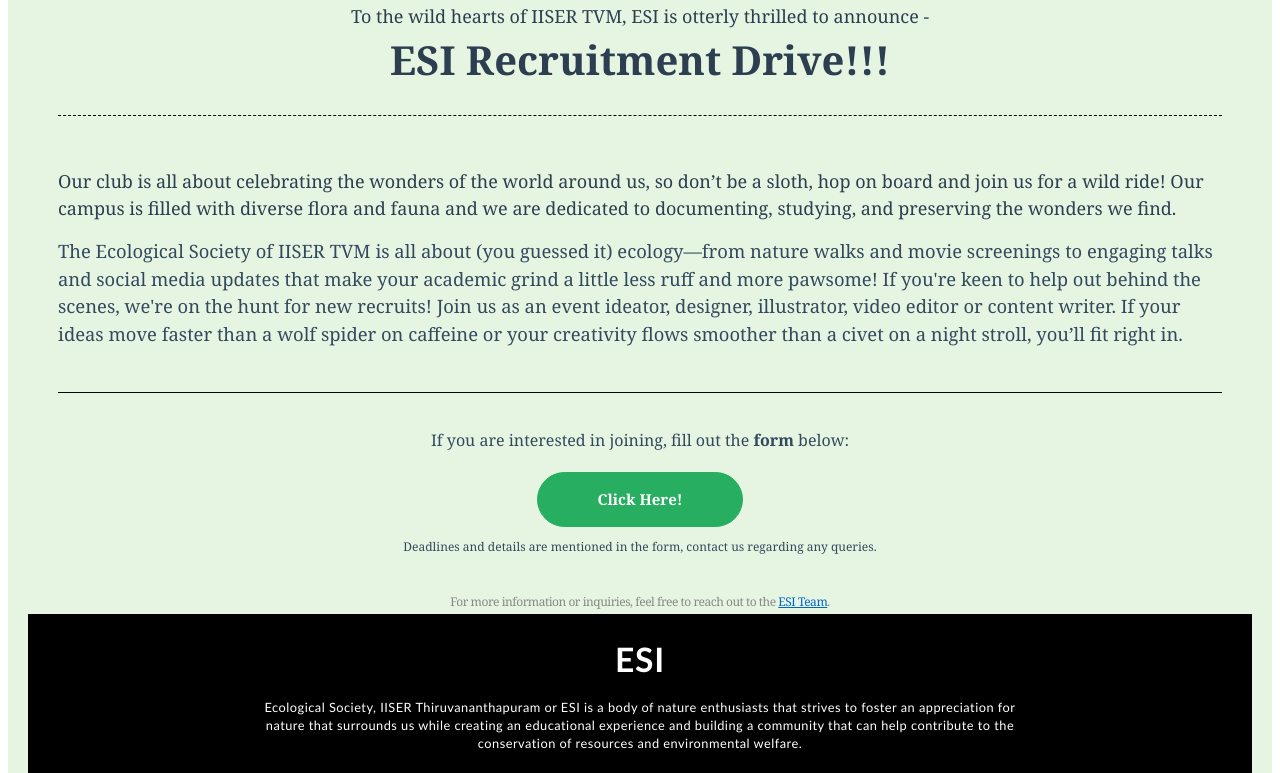
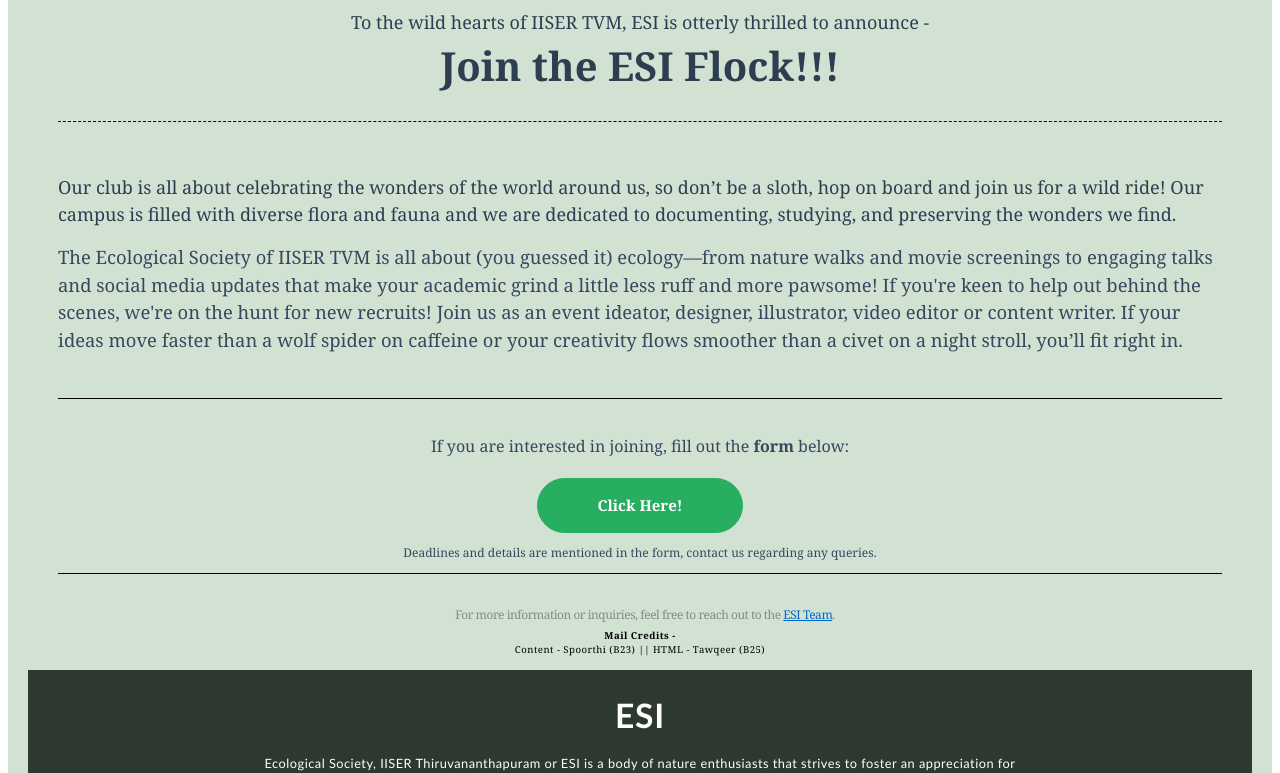
Before and after one commit to tawqeersyed25-gif/ESI-EMAIL, a plain HTML site: page index.html in a window 1280 px wide. Shown: the part 856-1629 px from the top of the page. Drawn offline with Linux system fonts and the light colour scheme.

Commit message:
Update index.html

```diff
--- a/index.html
+++ b/index.html
@@ -5,7 +5,7 @@
       cellspacing="0"
       border="0"
       style="
-        background-color: #e6f5e1;
+        background-color: #d1e2d3;
         padding: 20px 20px;
         font-family:
           Cochin, Georgia, Times, 'Times New Roman', serif, sans-serif;
@@ -15,7 +15,7 @@
     >
       <tbody>
         <tr>
-  <td align="center" style="padding: 10px 10px; text-align: center;">
+  <td align="center" style="padding: 10px 10px;border: 3px solid #2c557d; text-align: center;">
     <img
       src="https://raw.githubusercontent.com/tawqeersyed25-gif/ESI-EMAIL/main/media/Copy_of_Untitled_sharpened.png"
       alt="ESI Banner"
@@ -79,7 +79,7 @@
     <div style="text-align: left; margin: 15px 0; line-height: 1.5; color: #2c3e50; font-size: 18px;">
 <div style="text-align: center;">To the wild hearts of IISER TVM, ESI is otterly thrilled to announce - </div>
 
-    <div style="text-align: center;font-size: 40px;"><strong>ESI Recruitment Drive!!!</strong></div>
+    <div style="text-align: center;font-size: 40px;"><strong>Join the ESI Flock!!!</strong></div>
 
     <div style="border-top: 1px dashed #000000; margin: 25px 0;"></div>
     <br>
@@ -122,18 +122,36 @@
 
 </table>
 
+<div style="border-top: 1px solid #000000; margin: 10px 0;"></div>
 
 
                <tr>
                     <td>
-<p style="text-align: center; margin: 2px 0 10px 0; font-size: 12px; color: #888888; line-height: 5px;">For more information or inquiries, feel free to reach out to the <a href="mailto:esi@iisertvm.ac.in" target="_blank" style="color: #0066cc; text-decoration: underline;">ESI Team</a>.</p>
+<p style="text-align: center; margin: 0 0 0 10px; font-size: 12px; color: #888888; line-height: 2px;">For more information or inquiries, feel free to reach out to the <a href="mailto:esi@iisertvm.ac.in" target="_blank" style="color: #0066cc; text-decoration: underline;">ESI Team</a>.</p>
                   </td>
                 </tr>
+
+<tr>
+    <td style="
+                        margin: 20px auto 26px;
+                        max-width: 780px;
+                        font-size: 0.60rem;
+                        text-align: center;
+                        letter-spacing: 0.03rem;
+                        color: #000000;
+                        line-height: 1.4;">
+      <br><strong>Mail Credits -</strong><br>
+      Content - Spoorthi (B23) ||
+      HTML - Tawqeer (B25)
+      <br>
+    <br></td>
+  </tr>
+
                 <tr>
                   <td
                     bgcolor="#000000"
                     style="
-                      background-color: #000000;
+                      background-color: #2c3830;
                       font-family:
                         Gill Sans,
                         Cochin,
@@ -257,23 +275,11 @@
                     >
                       © All Rights Reserved
                     </p>
+
                   </td>
 
                 </tr>
-                 <tr>
-    <td style="
-                        margin: 20px auto 26px;
-                        max-width: 780px;
-                        font-size: 0.60rem;
-                        text-align: center;
-                        letter-spacing: 0.03rem;
-                        color: #000000;
-                        line-height: 1.4;">
-      <br><strong>Mail Credits -</strong><br>
-      Content - Spoorthi (B23) ||
-      HTML - Tawqeer (B25)
-    </td>
-  </tr>
+
               </tbody>
 
             </table>
```
